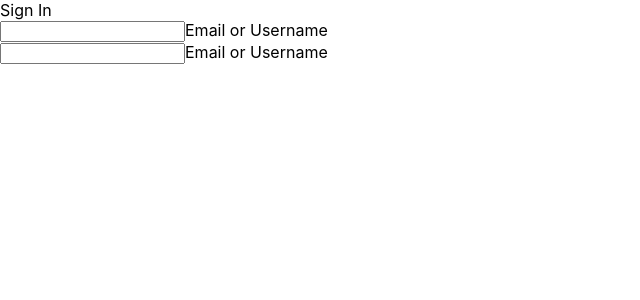
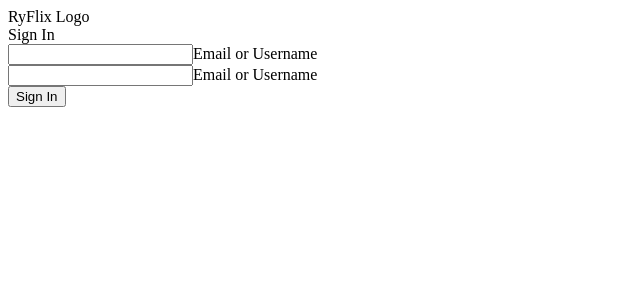
Before and after one commit to semperry/ry-serve-client, a React (Create React App) app: page /login in a window 1280 px wide. Shown: the top 300 px of the page, without its empty margins (0-640 px from the left). Built offline with nearby package versions, Linux system fonts and the light colour scheme.

Commit message:
adds node sass

```diff
--- a/package.json
+++ b/package.json
@@ -3,6 +3,7 @@
   "version": "0.1.0",
   "private": true,
   "dependencies": {
+    "node-sass": "^6.0.1",
     "react": "^17.0.2",
     "react-dom": "^17.0.2",
     "react-router-dom": "^5.3.0",
--- a/src/App.js
+++ b/src/App.js
@@ -8,10 +8,12 @@ import { Switch, Route, Redirect } from "react-router-dom";
 import DefaultContainer from "./Components/Auth/DefaultContainer";
 
 import LoginContainer from "./LoginContainer";
+import Video from "./Components/Video";
 
 function App() {
 	return (
 		<div className="App">
+			{/* <Video url="http://localhost:4000/media/stream/6189edbaa3c22efd5c9af56f" /> */}
 			<Switch>
 				<Route exact path="/login" component={LoginContainer} />
 				<Redirect exact from="/" to="/login" />
--- a/src/Components/Pages/Login.js
+++ b/src/Components/Pages/Login.js
@@ -4,12 +4,30 @@ import { useState } from "react";
 function Login(props) {
 	const [emailOrUser, setEmailOrUser] = useState("");
 	const [password, setPassword] = useState("");
+	const [errorText, setErrorText] = useState("");
+
+	const handleSubmit = (e) => {
+		e.preventDefault();
+
+		fetch("http://localhost:4000/api/v1/auth/login", { credentials: "include" })
+			.then((res) => res.json())
+			.then((data) => {
+				console.log(data);
+			})
+			.catch((err) => {
+				setErrorText("Oops, Something went wrong");
+				console.error("Login Error: ", err);
+			});
+	};
 
 	return (
-		<div>
+		<>
+			<div className="login-header">RyFlix Logo</div>
+
+			<div className="login-form-container">
 				<div>Sign In</div>
 				<div>
-				<form>
+					<form onSubmit={handleSubmit}>
 						<div>
 							<input
 								type="text"
@@ -28,10 +46,15 @@ function Login(props) {
 								autoComplete="password"
 							/>
 							<label htmlFor="password">Email or Username</label>
+							<div className="error-text-wrapper">{errorText}</div>
+						</div>
+						<div>
+							<button type="submit">Sign In</button>
 						</div>
 					</form>
 				</div>
 			</div>
+		</>
 	);
 }
 
--- a/src/Components/Video.js
+++ b/src/Components/Video.js
@@ -1,6 +1,6 @@
 export default function Video(props) {
 	return (
-		<video id="videoPlayer" controls muted="muted" autoplay>
+		<video id="videoPlayer" controls autoPlay muted={false}>
 			<source src={props.url} />
 		</video>
 	);
--- a/src/index.css
+++ /dev/null
@@ -1,13 +0,0 @@
-body {
-  margin: 0;
-  font-family: -apple-system, BlinkMacSystemFont, 'Segoe UI', 'Roboto', 'Oxygen',
-    'Ubuntu', 'Cantarell', 'Fira Sans', 'Droid Sans', 'Helvetica Neue',
-    sans-serif;
-  -webkit-font-smoothing: antialiased;
-  -moz-osx-font-smoothing: grayscale;
-}
-
-code {
-  font-family: source-code-pro, Menlo, Monaco, Consolas, 'Courier New',
-    monospace;
-}
--- a/src/index.js
+++ b/src/index.js
@@ -2,7 +2,7 @@ import React from "react";
 import ReactDOM from "react-dom";
 import { BrowserRouter } from "react-router-dom";
 
-import "./index.css";
+import "./styles/main.scss";
 import App from "./App";
 
 ReactDOM.render(
```
Also changed, not shown: src/styles/main.scss (added), 2 other files (tests, documents, lock files or other folders). Lines whose indentation alone changed are shown as unchanged.
